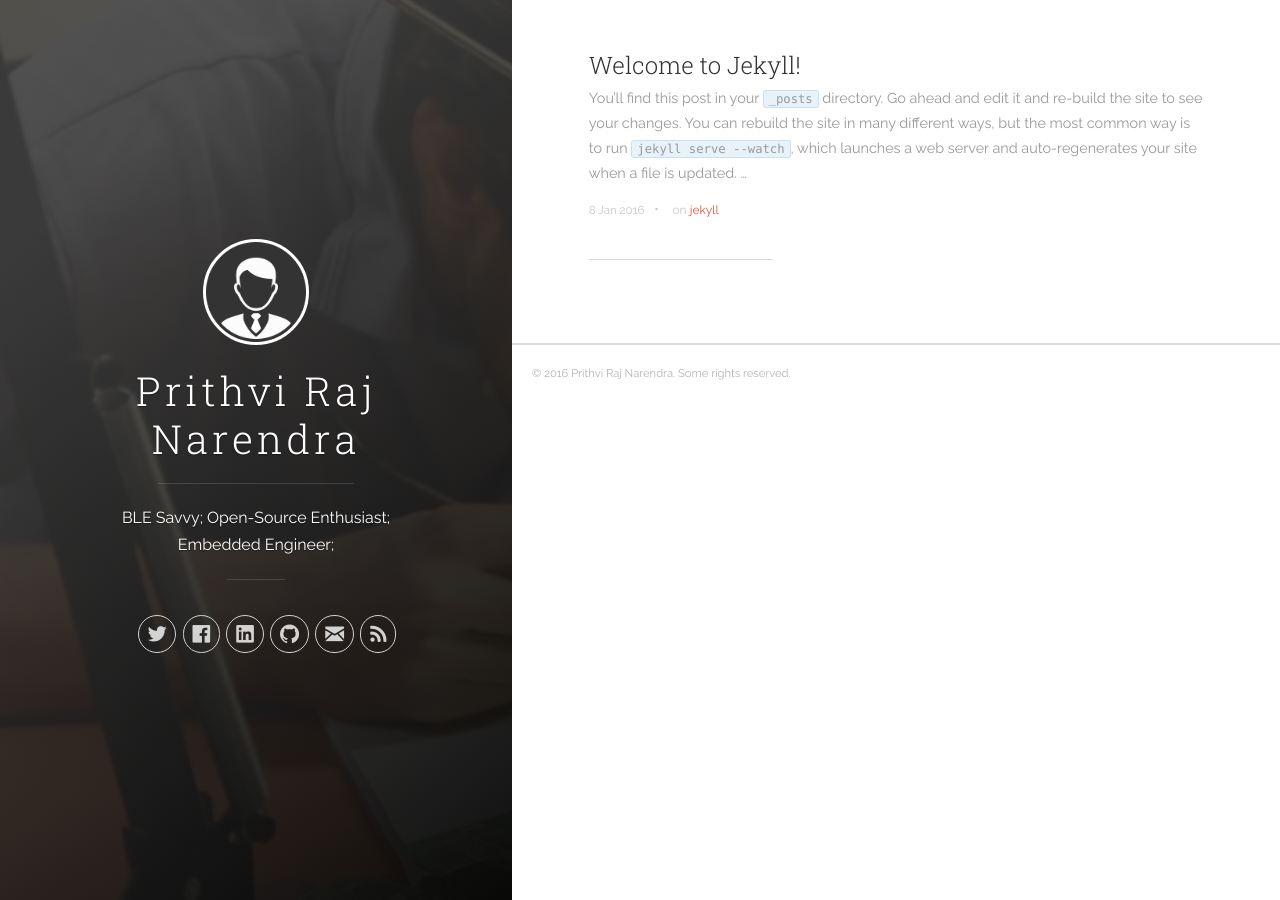
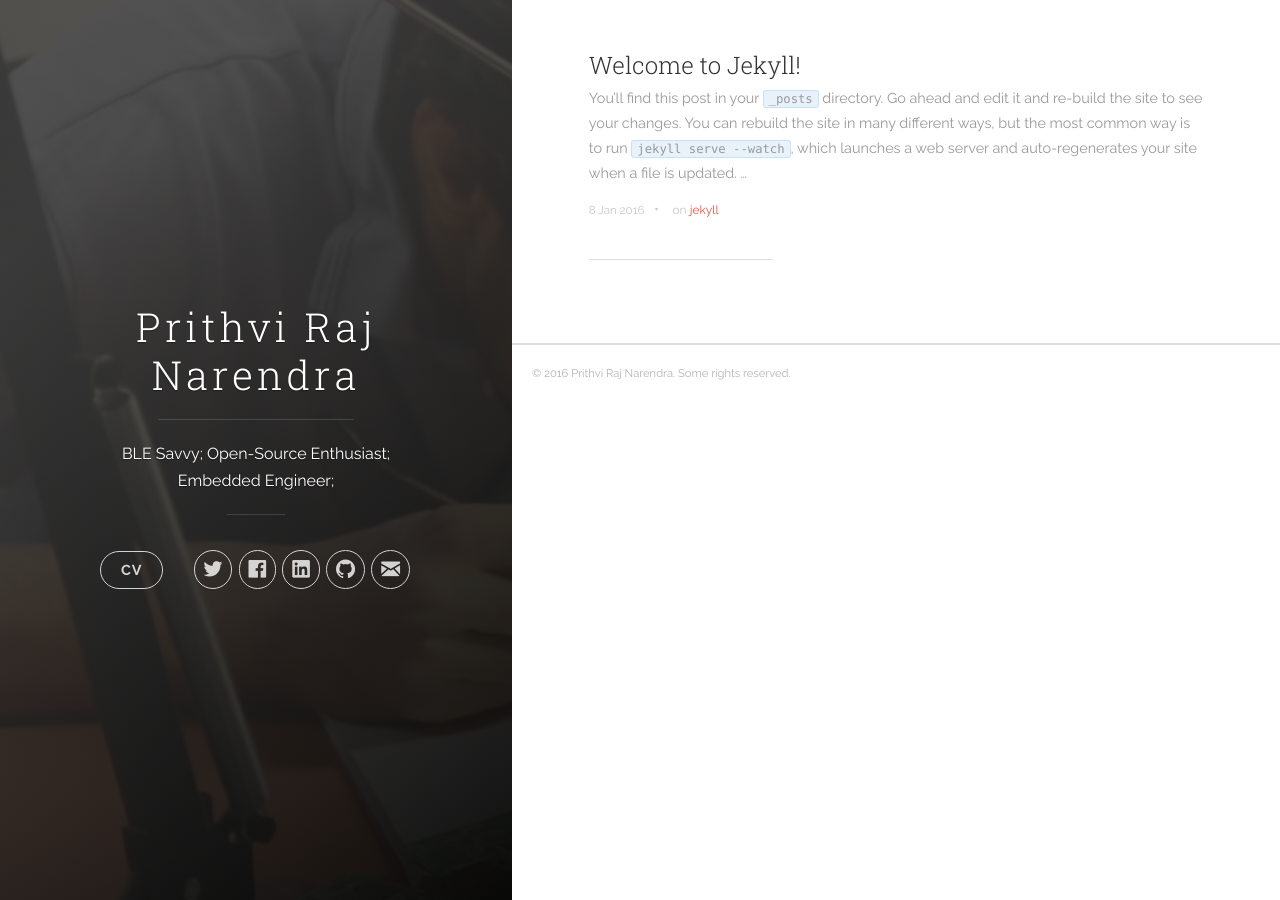
Before and after one commit to EarthLord/EarthLord.github.io, a Jekyll site: the page built from index.html, in a window 1280 px wide. Built offline with Jekyll 4.4.1, drawn with Linux system fonts in a browser that asks for light colours; nearby versions of some CDN libraries; the list of posts is cut into pages by our own code.

Commit message:
RSS and profile pic is now in if condition

```diff
--- a/_includes/header.html
+++ b/_includes/header.html
@@ -3,13 +3,15 @@
   <i class="icon icon-x-circle btn-mobile-close__icon hidden"></i>
 </span>
 
-<header class="panel-cover" style="background-image: url({{ "images/background.png" | prepend: site.baseurl }})">
+<header class="panel-cover" style="background-image: url({{ "images/background.jpeg" | prepend: site.baseurl }})">
   <div class="panel-main">
 
     <div class="panel-main__inner panel-inverted">
     <div class="panel-main__content">
     	<a href="{{ site.baseurl }}" title="link to home of {{ site.title }}">
-          <img src="{{ "images/profile.jpg" | prepend: site.baseurl }}" class="user-image" alt="My Profile Photo">
+    		{% if site.media.profile %}
+          <img src="{{ "images/Logo3.png" | prepend: site.baseurl }}" class="user-image" alt="My Profile Photo">
+          	{% endif %}
           <h1 class="panel-cover__title panel-title">{{ site.title }}</h1>
         </a>
         <hr class="panel-cover__divider">
@@ -21,7 +23,15 @@
           {% if site.blog %}
             <nav class="cover-navigation cover-navigation--primary">
               <ul class="navigation">
-                <li class="navigation__item"><a href="{{ site.baseurl }}#blog" title="link to {{ site.title }} blog" class="blog-button">Blog</a></li>
+                <li class="navigation__item"><a href="{{ site.baseurl }}#blog" title="Link to {{ site.title }}'s blog" class="blog-button">Blog</a></li>
+              </ul>
+            </nav>
+          {% endif %}
+
+		  {% if site.author.cv %}
+            <nav class="cover-navigation cover-navigation--primary">
+              <ul class="navigation">
+                <li class="navigation__item"><a href="{{ site.author.cv }}" title="Link to {{ site.title }}'s CV" class="blog-button">CV</a></li>
               </ul>
             </nav>
           {% endif %}
@@ -79,6 +89,7 @@
               </li>
             {% endif %}
 
+            {% if site.blog%}
             <!-- RSS -->
 	            <li class="navigation__item">
 	              <a href="{{ "feed.xml" | prepend: site.baseurl }}" title="Subscribe" target="_blank">
@@ -86,6 +97,7 @@
 	                <span class="label">RSS</span>
 	              </a>
 	            </li>
+          	{% endif %}
 
             </ul>
           </nav>
```
Lines whose indentation alone changed are shown as unchanged.
